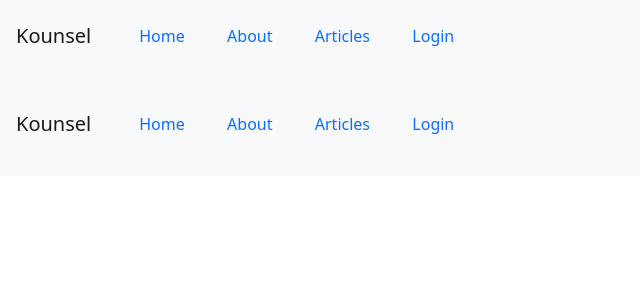
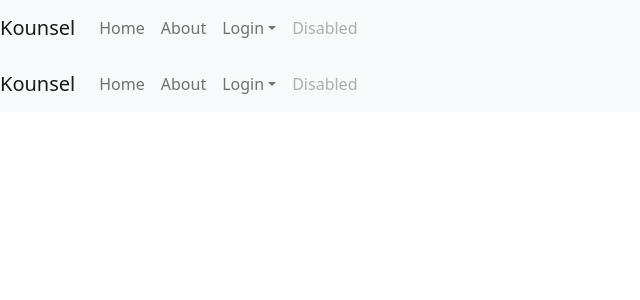
Before and after one commit to nishamghimire5/Kounsel, a Next.js app: page /layout/titlebar in a window 1280 px wide. Shown: the top 300 px of the page, without its empty margins (0-640 px from the left). Built offline with nearby package versions, Linux system fonts and the light colour scheme.

Commit message:
Homepage, to be fixed: Footer, testimonials, designing details.

```diff
--- a/pages/layout/titlebar.js
+++ b/pages/layout/titlebar.js
@@ -3,34 +3,39 @@
 const TitleBar = () => {
     return (
         <>
-            <nav className="navbar navbar-expand-lg navbar-light bg-light p-3">
-                <p className="navbar-brand">Kounsel</p>
-                <button className="navbar-toggler" type="button" data-toggle="collapse" data-target="#navbarNavDropdown" aria-controls="navbarNavDropdown" aria-expanded="false" aria-label="Toggle navigation">
-                    <span className="navbar-toggler-icon"></span>
+        <div>
+           <nav class="navbar navbar-expand-lg navbar-light bg-light">
+  <a class="navbar-brand" href="#">Kounsel</a>
+  <button class="navbar-toggler" type="button" data-toggle="collapse" data-target="#navbarSupportedContent" aria-controls="navbarSupportedContent" aria-expanded="false" aria-label="Toggle navigation">
+    <span class="navbar-toggler-icon"></span>
   </button>
-                <div className="collapse navbar-collapse" id="navbarNavDropdown">
-                    <ul style={{'width':"30%",'display':'flex', 'justifyContent':"space-between",'listStyle':"none" }}>
-                        <li className="nav-item active">
-                            <Link className="nav-link" href="/"><a className='sr-only'>Home</a></Link>
+
+  <div class="collapse navbar-collapse" id="navbarSupportedContent">
+    <ul class="navbar-nav mr-auto">
+      <li class="nav-item active">
+        <a class="nav-link" href="#">Home</a>
       </li>
-                        <li className="nav-item">
-                            <Link className="nav-link" href="/about"><a>About</a></Link>
+      <li class="nav-item">
+        <a class="nav-link" href="#">About</a>
       </li>
-                        <li className="nav-item">
-                            <Link className="nav-link" href="/articles"><a>Articles</a></Link>
+      <li class="nav-item dropdown">
+        <a class="nav-link dropdown-toggle" href="#" id="navbarDropdown" role="button" data-toggle="dropdown" aria-haspopup="true" aria-expanded="false">
+          Login
+        </a>
+        <div class="dropdown-menu" aria-labelledby="navbarDropdown">
+          <a class="dropdown-item" href="#">action</a>
+          <a class="dropdown-item" href="#">Another action</a>
+          <div class="dropdown-divider"></div>
+          <a class="dropdown-item" href="#">Something else here</a>
+        </div>
       </li>
-                        <li className="nav-item dropdown">
-                            <Link className="nav-link dropdown-toggle" href="/login" id="navbarDropdown" role="button" data-toggle="dropdown" aria-haspopup="true" aria-expanded="false"><a>Login</a></Link>
-                            <div className="dropdown-menu" aria-labelledby="navbarDropdown">
-                                <Link className="dropdown-item" href='/signin'><a>Sign in</a></Link>
-                                <Link className="dropdown-item" href='/singup'><a>Sign up</a></Link>
-                                {/* <div className="dropdown-divider"></div>
-                                <Link className="dropdown-item" to='/'>Something else here</Link> */}
-                            </div>
+      <li class="nav-item">
+        <a class="nav-link disabled" href="#">Disabled</a>
       </li>
     </ul>
   </div>
 </nav>
+</div>
 </>
     )
 }
--- a/pages/Testimonials.js
+++ b/src/Testimonials.js
@@ -1,9 +1,9 @@
-import ActiveCoursel from "./ActiveCourosel";
+import ActiveCoursel from "../pages/ActiveCourosel";
 import Info from '/pages/assets/data/TestimonialInfo.json';
 
 const Testimonials = () => {
     return (
-        <div className="container my-5 container1">
+        <div className= "container my-5">
             <hr className="my-5" />
             <h1 className="mb-5">Testimonials</h1>
             {/* <!--Carousel Wrapper--> */}
--- a/src/index.css
+++ /dev/null
@@ -1,5 +0,0 @@
-.container1{
-    position:relative;
-    top:60px;
-    left:10px;
-}
```
Also changed, not shown: pages/cards.js (+2 -5 lines), pages/index.js (+5 -3 lines), src/Layout/Header/TitleBar.js (+35 -25 lines), styles/Home.module.css (+4 -4 lines). Lines whose indentation alone changed are shown as unchanged.
